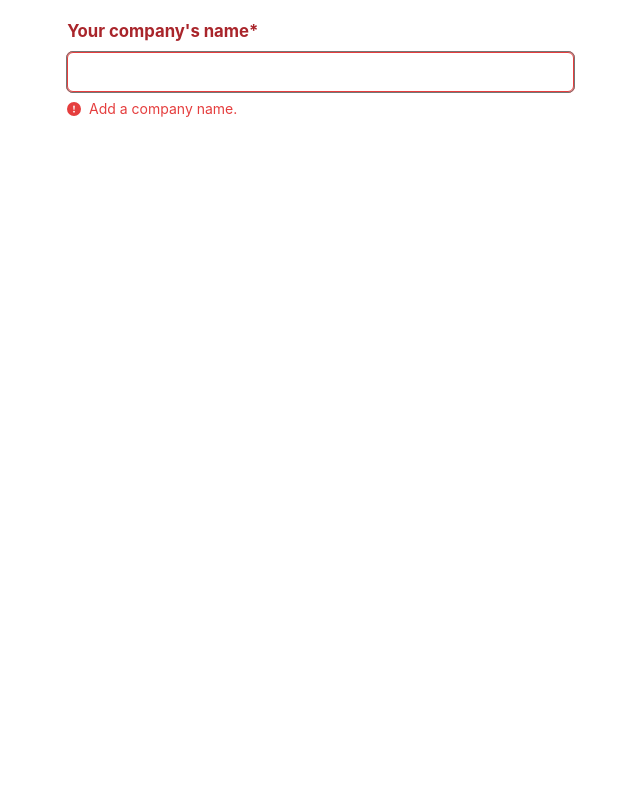
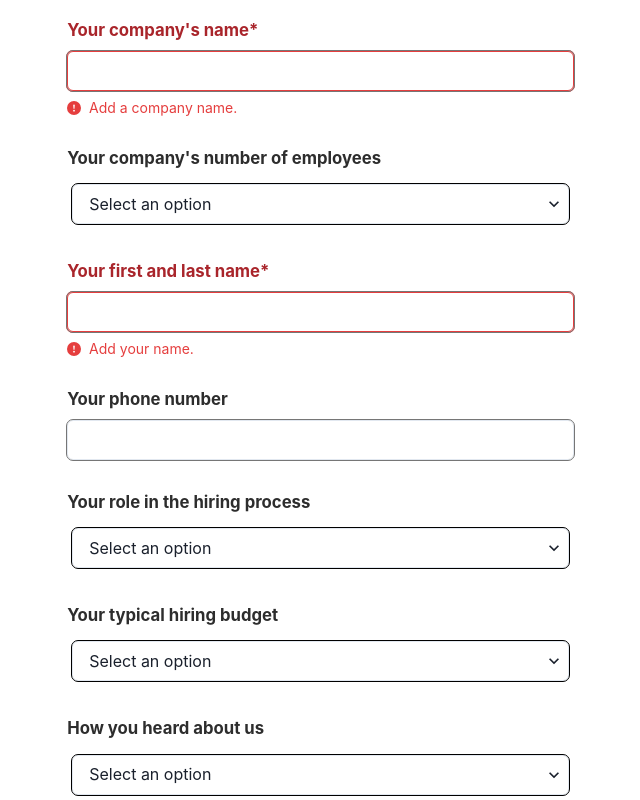
Before and after one commit to kavish729/Indeed---Clone, a React (Create React App) app: page /postjobs in a window 1280 px wide. Shown: the part 423-1223 px from the top of the page, without its empty margins (112-752 px from the left). Before the commit the page ends 800 px from the top, so only its background shows below. Built offline with nearby package versions, Linux system fonts and the light colour scheme.

Commit message:
created form  ui

```diff
--- a/src/components/EmployersPostJob/FormEPI.jsx
+++ b/src/components/EmployersPostJob/FormEPI.jsx
@@ -10,6 +10,8 @@ import {
   FormLabel,
   Icon,
   Input,
+  Link,
+  Select,
   Text,
 } from "@chakra-ui/react";
 import {
@@ -34,7 +36,7 @@ const reducer = (state, action) => {
         numOfEmployees: payload,
       };
     }
-    case "FirstLastName": {
+    case "firstLastName": {
       return {
         ...state,
         numOfEmployees: payload,
@@ -73,7 +75,7 @@ const reducer = (state, action) => {
 const initState = {
   companyName: "",
   numOfEmployees: "",
-  FirstLastName: "",
+  firstLastName: "",
   phoneNumber: "",
   hiringRole: "",
   hiringBudget: "",
@@ -85,7 +87,7 @@ const FormEPI = () => {
   const [state, setter] = useReducer(reducer, initState);
 
   const isErrorCompanyName = state.companyName === "";
-  // const isErrorFirstLastName = state.FirstLastName === "";
+  const isErrorFirstLastName = state.firstLastName === "";
 
   return (
     <Box pt="80px" w="72%" m="auto">
@@ -105,10 +107,15 @@ const FormEPI = () => {
             allowMultiple
             mt="30px"
             border="1px solid rgb(212, 210, 208)"
-            rounded="lg"
+            borderRadius="5px"
           >
-            <AccordionItem bg="#ffffff">
-              <AccordionButton border="1px solid rgb(212, 210, 208)">
+            <AccordionItem borderRadius="15px">
+              <AccordionButton
+                bg="#F3F2F1"
+                borderBottom="1px solid rgb(212, 210, 208)"
+                _hover={{ border: "1px solid #2557A7" }}
+                borderRadius="5px 5px 0px 0px"
+              >
                 <Box
                   flex="1"
                   display="flex"
@@ -130,10 +137,42 @@ const FormEPI = () => {
                 <AccordionIcon />
               </AccordionButton>
               <AccordionPanel pb={4}>
-                Lorem ipsum dolor sit amet, consectetur adipiscing elit, sed do
-                eiusmod tempor incididunt ut labore et dolore magna aliqua. Ut
-                enim ad minim veniam, quis nostrud exercitation ullamco laboris
-                nisi ut aliquip ex ea commodo consequat.
+                <Box>
+                  <Box fontSize="17px">
+                    <Text color="#2d2d2d" as="b">
+                      People looking for jobs:
+                    </Text>
+                    <Box mt="10px">
+                      <Link textDecoration="underline" color="#2557A7">
+                        Search for a new job
+                      </Link>
+                    </Box>
+                    <Box mt="5px">
+                      <Link textDecoration="underline" color="#2557A7">
+                        Upload your resume
+                      </Link>
+                    </Box>
+                  </Box>
+                  <Box fontSize="17px" mt="20px">
+                    <Text color="#2d2d2d" as="b">
+                      Employers:
+                    </Text>
+                    <Box mt="10px">
+                      <Link
+                        lineHeight="2px"
+                        textDecoration="underline"
+                        color="#2557A7"
+                      >
+                        Open a previous job post
+                      </Link>
+                    </Box>
+                    <Box mt="5px">
+                      <Link textDecoration="underline" color="#2557A7">
+                        Request access to company account
+                      </Link>
+                    </Box>
+                  </Box>
+                </Box>
               </AccordionPanel>
             </AccordionItem>
           </Accordion>
@@ -156,6 +195,7 @@ const FormEPI = () => {
                 onChange={(e) =>
                   setter({ type: "companyName", payload: e.target.value })
                 }
+                required
               />
               {isErrorCompanyName ? (
                 <FormErrorMessage>
@@ -167,6 +207,175 @@ const FormEPI = () => {
               )}
             </FormControl>
           </Box>
+          {/* select number of emplyees part start here */}
+          <Box mt="30px">
+            <FormLabel
+              color={"#2d2d2d"}
+              fontSize="1.0450rem"
+              lineHeight="1.5"
+              fontWeight="700"
+            >
+              Your company's number of employees
+            </FormLabel>
+            <Select
+              outline="1px solid black"
+              placeholder="Select an option"
+              p="5px"
+              fontSize="1rem"
+            >
+              <option value="1to49">1 to 49</option>
+              <option value="50to149">50 to 149</option>
+              <option value="150to249">150 to 249</option>
+              <option value="250to499">250 to 499</option>
+              <option value="500to749">500 to 749</option>
+              <option value="750to999">750 to 999</option>
+              <option value="1000+">1000+</option>
+            </Select>
+          </Box>
+          {/* end here */}
+
+          {/* input first name and last name part start here */}
+          <Box mt="30px">
+            <FormControl isInvalid={isErrorFirstLastName}>
+              <FormLabel
+                color={isErrorFirstLastName ? "#a9252b" : "#2d2d2d"}
+                fontSize="1.0450rem"
+                lineHeight="1.5"
+                fontWeight="700"
+              >
+                Your first and last name*
+              </FormLabel>
+              <Input
+                outline="1px solid #767676"
+                type="text"
+                value={state.firstLastName}
+                onChange={(e) =>
+                  setter({ type: "firstLastName", payload: e.target.value })
+                }
+                required
+              />
+              {isErrorFirstLastName ? (
+                <FormErrorMessage>
+                  <Icon as={BsExclamationCircleFill} /> &nbsp; Add your name.
+                </FormErrorMessage>
+              ) : (
+                ""
+              )}
+            </FormControl>
+          </Box>
+          {/* end here */}
+
+          {/* input phoneNumber part start here */}
+          <Box mt="30px">
+            <FormControl>
+              <FormLabel
+                color={"#2d2d2d"}
+                fontSize="1.0450rem"
+                lineHeight="1.5"
+                fontWeight="700"
+              >
+                Your phone number
+              </FormLabel>
+              <Input
+                outline="1px solid #767676"
+                type="number"
+                value={state.phoneNumber}
+                onChange={(e) =>
+                  setter({ type: "phoneNumber", payload: e.target.value })
+                }
+                required
+              />
+            </FormControl>
+          </Box>
+          {/* end here */}
+
+          {/* select hiring process part  start here*/}
+          <Box mt="30px">
+            <FormLabel
+              color={"#2d2d2d"}
+              fontSize="1.0450rem"
+              lineHeight="1.5"
+              fontWeight="700"
+            >
+              Your role in the hiring process
+            </FormLabel>
+            <Select
+              outline="1px solid black"
+              placeholder="Select an option"
+              p="5px"
+              fontSize="1rem"
+            >
+              <option value="OCEO">Owner / CEO</option>
+              <option value="AOM">Assistant or Office Manager</option>
+              <option value="RTA">Recruiter or Talent Acquisition</option>
+              <option value="HRG">Human Resources Generalist</option>
+              <option value="HM">Hiring Manager</option>
+              <option value="other">Other</option>
+            </Select>
+          </Box>
+          {/* end here */}
+
+          {/* select hiring budget part  start here*/}
+          <Box mt="30px">
+            <FormLabel
+              color={"#2d2d2d"}
+              fontSize="1.0450rem"
+              lineHeight="1.5"
+              fontWeight="700"
+            >
+              Your typical hiring budget
+            </FormLabel>
+            <Select
+              outline="1px solid black"
+              placeholder="Select an option"
+              p="5px"
+              fontSize="1rem"
+            >
+              <option value="budgetRole">I have a budget for my role(s)</option>
+              <option value="budgetNeeded">
+                No planned budget but I can spend if needed
+              </option>
+              <option value="spendHiring">
+                I'm not able to spend on hiring
+              </option>
+            </Select>
+          </Box>
+          {/* end here */}
+          {/* select hiring budget part  start here*/}
+          <Box mt="30px">
+            <FormLabel
+              color={"#2d2d2d"}
+              fontSize="1.0450rem"
+              lineHeight="1.5"
+              fontWeight="700"
+            >
+              How you heard about us
+            </FormLabel>
+            <Select
+              outline="1px solid black"
+              placeholder="Select an option"
+              p="5px"
+              fontSize="1rem"
+            >
+              <option value="budgetRole">
+                Search engine (ex. Google, Bing, Yahoo)
+              </option>
+              <option value="budgetNeeded">Billboard</option>
+              <option value="spendHiring">Podcast</option>
+              <option value="spendHiring">Mail</option>
+              <option value="spendHiring">Online video</option>
+              <option value="spendHiring">Social media</option>
+              <option value="spendHiring">
+                Streaming audio (ex. Spotify, Pandora)
+              </option>
+              <option value="spendHiring">Radio (AM/FM/XM)</option>
+              <option value="spendHiring">Word of mouth</option>
+              <option value="spendHiring">Newspaper</option>
+              <option value="spendHiring">Other</option>
+            </Select>
+          </Box>
+          {/* end here */}
+          {isErrorCompanyName || isErrorFirstLastName ? <Box></Box> : ""}
         </Box>
       </form>
     </Box>
```
